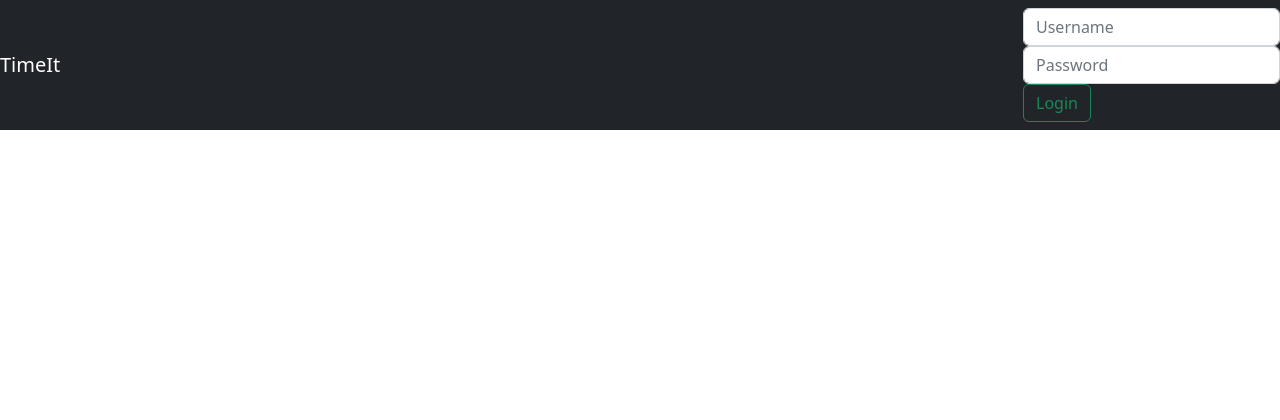
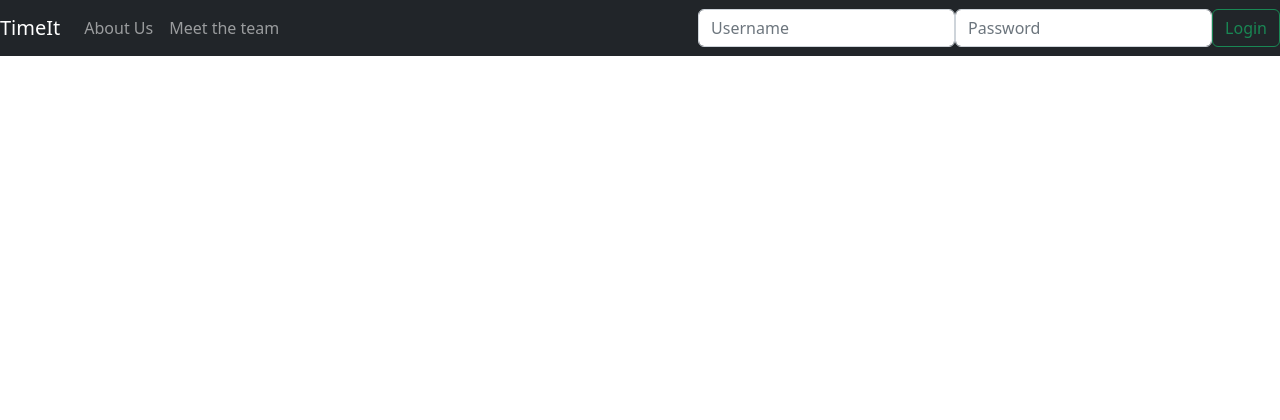
Before and after one commit to StonedHesus/time-it-platform, a PHP site: page / in a window 1280 px wide. Shown: the top 420 px of the page. Run offline with PHP 8.4, Linux system fonts and the light colour scheme.

Commit message:
Solved the problem regarding the display of the login form and the nav-links.

```diff
--- a/index.php
+++ b/index.php
@@ -16,7 +16,9 @@
 </head>
 
 <body>
-<header class="navbar navbar-expand-lg navbar-dark bg-dark">
+<header>
+
+<nav class="navbar navbar-expand-lg navbar-dark bg-dark">
 
     <a class="navbar-brand" href="./index.php">TimeIt</a>
 
@@ -29,19 +31,23 @@
 
     <div class="collapse navbar-collapse" id="navbarSupportedContent">
 
-        <ul class="navbar-nav mr-auto">
-            <li class="nav-item active">About Us</li>
-            <li class="nav-item active">Meet the team</li>
+        <ul class="navbar-nav mr-auto mt-2 mt-lg-0">
+            <li class="nav-item active"><a class="nav-link" href="#">About Us</a></li>
+            <li class="nav-item active"><a class="nav-link" href="#">Meet the team</a></li>
         </ul>
 
     </div>
 
     <!-- Login form -->
-    <form class="form-inline my-2 my-lg-0" method="post">
+    <form class="form-inline my-2 my-lg-0" method="post" style="display: inherit;">
+
         <input class="form-control mr-sm-2" type="username" placeholder="Username" aria-label="Username" name="username">
         <input class="form-control mr-sm-2" type="password" placeholder="Password" aria-label="Password" name="password">
         <button class="btn btn-outline-success my-2 my-sm-0" type="submit">Login</button>
+
     </form>
+
+</nav>
 
 </header>
 
@@ -54,9 +60,10 @@
 
 </body>
 
-<!-- Main bootstrap script. -->
-<script src="https://cdn.jsdelivr.net/npm/bootstrap@5.2.0-beta1/dist/js/bootstrap.bundle.min.js" integrity="sha384-pprn3073KE6tl6bjs2QrFaJGz5/SUsLqktiwsUTF55Jfv3qYSDhgCecCxMW52nD2" crossorigin="anonymous"></script>
-
+<!-- Main bootstrap JavaScript bundled with Popper. -->
+<script src="https://cdn.jsdelivr.net/npm/bootstrap@5.2.0-beta1/dist/js/bootstrap.bundle.min.js"
+        integrity="sha384-pprn3073KE6tl6bjs2QrFaJGz5/SUsLqktiwsUTF55Jfv3qYSDhgCecCxMW52nD2"
+        crossorigin="anonymous"></script>
 <!-- Terms and services script. -->
 <script src="./static/time-it-platform/java-script/cookies-and-terms.js"></script>
 
--- /dev/null
+++ b/static/time-it-platform/php/scripts/login.php
@@ -0,0 +1 @@
+<?php
```
